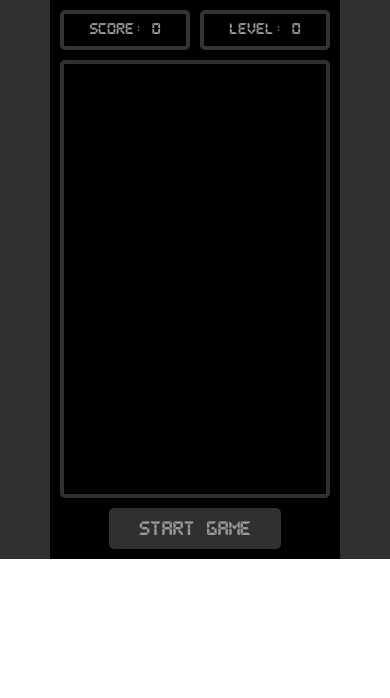
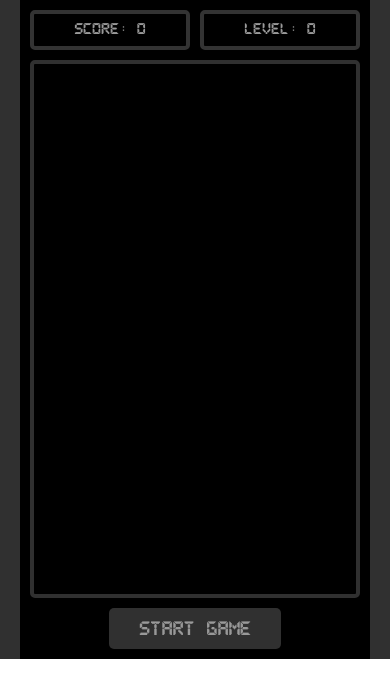
Before and after one commit to jrgrantham/tetris-react, a React (Create React App) app: page / in a window 390 px wide. Shown: the top 698 px of the page. Built offline with nearby package versions, Linux system fonts and the light colour scheme.

Commit message:
mobile function

```diff
--- a/src/App.css
+++ b/src/App.css
@@ -1,3 +1,10 @@
+html {
+  min-height: 100%;
+  background-color: red;
+}
+body {
+  min-height: 100%;
+}
 
 * {
   box-sizing: border-box;
--- a/src/components/Tetris.jsx
+++ b/src/components/Tetris.jsx
@@ -107,13 +107,13 @@ const Tetris = () => {
 
   const swipe = (swipeDir) => {
     if (!gameOver) {
-      if (swipeDir === 'Left') {
+      if (swipeDir === "Left") {
         movePlayer(-1);
-      } else if (swipeDir === 'Right') {
+      } else if (swipeDir === "Right") {
         movePlayer(1);
-      } else if (swipeDir === 'Down') {
+      } else if (swipeDir === "Down") {
         swipeDrop();
-      } else if (swipeDir === 'Up') {
+      } else if (swipeDir === "Up") {
         playerRotate(stage, 1);
       }
     }
@@ -147,7 +147,16 @@ const Tetris = () => {
             <div></div>
           )}
         </aside> */}
-        <StartButton callback={startGame} />
+        {!dropTime ? (
+          <StartButton callback={startGame} />
+        ) : (
+          <div className="scores">
+            <p onClick={() => movePlayer(-1)} >Left</p>
+            <p onClick={() => playerRotate(stage, 1)} >Rotate</p>
+            <p onClick={() => swipeDrop()} >Drop</p>
+            <p onClick={() => movePlayer(1)} >Right</p>
+          </div>
+        )}
       </StyledTetris>
     </StyledTetrisWrapper>
   );
--- a/src/components/styles/styledTetris.js
+++ b/src/components/styles/styledTetris.js
@@ -21,8 +21,23 @@ export const StyledTetris = styled.div`
   padding: 10px;
   background: black;
   /* padding: 0 40px; */
-  margin: 0 50px;
+  margin: 0 20px;
   max-width: 400px;
+
+  p {
+    margin: 0;
+    width: calc(25% - 5px);
+    box-sizing: border-box;
+    display: flex;
+    align-items: center;
+    justify-content: center;
+    height: 40px;
+    border: 4px solid #333;
+    border-radius: 5px;
+    color: ${(props) => (props.gameOver ? "red" : "#999")};
+    font-family: Pixel, Arial, Helvetica, sans-serif;
+    font-size: 0.8rem;
+  }
 
   .scores {
     display: flex;
```
